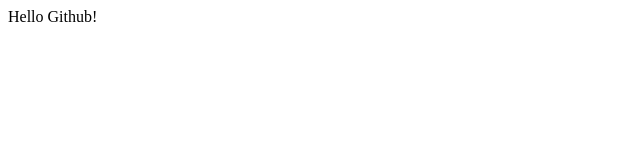
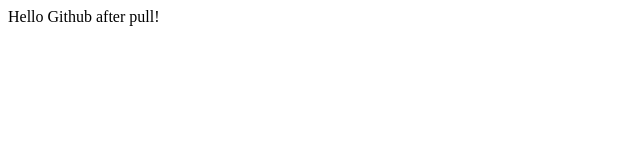
Before and after one commit to zuhaimu/ITT626.github.io, a plain HTML site: page index.html in a window 1280 px wide. Shown: the full height of the page, 0-640 px from the left. Drawn offline with Linux system fonts and the light colour scheme.

Commit message:
Test Index.htmll

```diff
--- a/index.html
+++ b/index.html
@@ -1,4 +1,4 @@
 <html>
 <head><title>Test Github</title></head>
-<body>Hello Github!</body>
+<body>Hello Github after pull!</body>
 </html>
```
